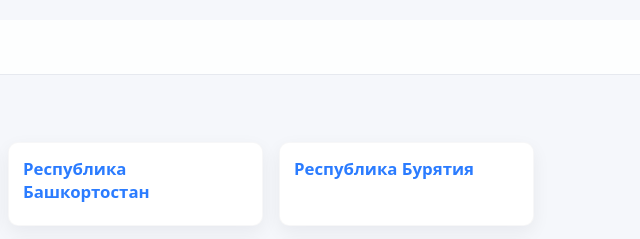
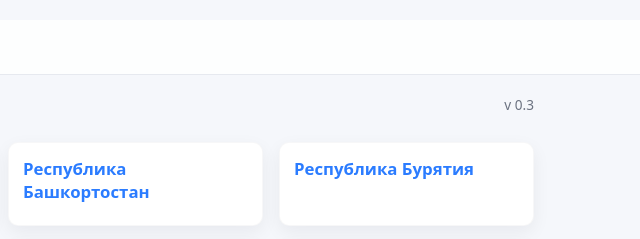
Before and after one commit to Anatolt/ru_cities_n_poi, a plain HTML site: page index.html in a window 1280 px wide. Shown: the top 239 px of the page, 640-1280 px from the left. Drawn offline with Linux system fonts and the light colour scheme.

Commit message:
versiaon add

```diff
--- a/app.js
+++ b/app.js
@@ -93,8 +93,11 @@
     }).join('');
 
     app.innerHTML = `
-      <h1 class="page-title">Регионы</h1>
-      <div class="cards">${items || '<div class="not-found">Регионы не найдены</div>'}</div>
+      <div class="home-wrapper">
+        <span class="version">v 0.3</span>
+        <h1 class="page-title">Регионы</h1>
+        <div class="cards">${items || '<div class="not-found">Регионы не найдены</div>'}</div>
+      </div>
     `;
   }
 
--- a/style.css
+++ b/style.css
@@ -49,6 +49,21 @@ body{
     max-width:1100px;
     margin:20px auto;
     padding:0 16px;
+}
+
+/* Обёртка для главной страницы */
+.home-wrapper{
+    position:relative;
+}
+
+/* Версия в углу */
+.version{
+    position:absolute;
+    top:0;
+    right:0;
+    font-size:0.85rem;
+    color:var(--muted);
+    font-weight:500;
 }
 
 /* Заголовки страницы */
```
